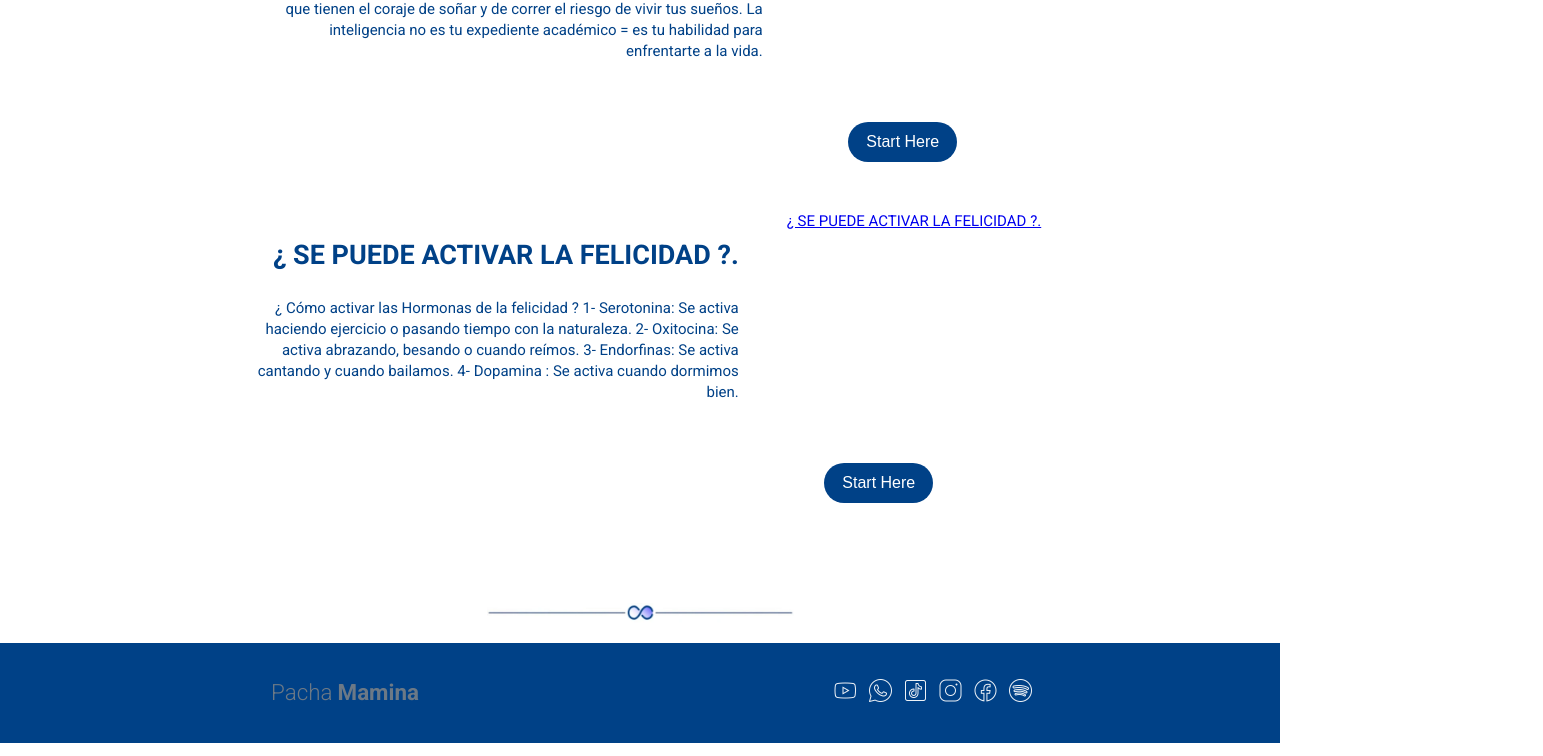
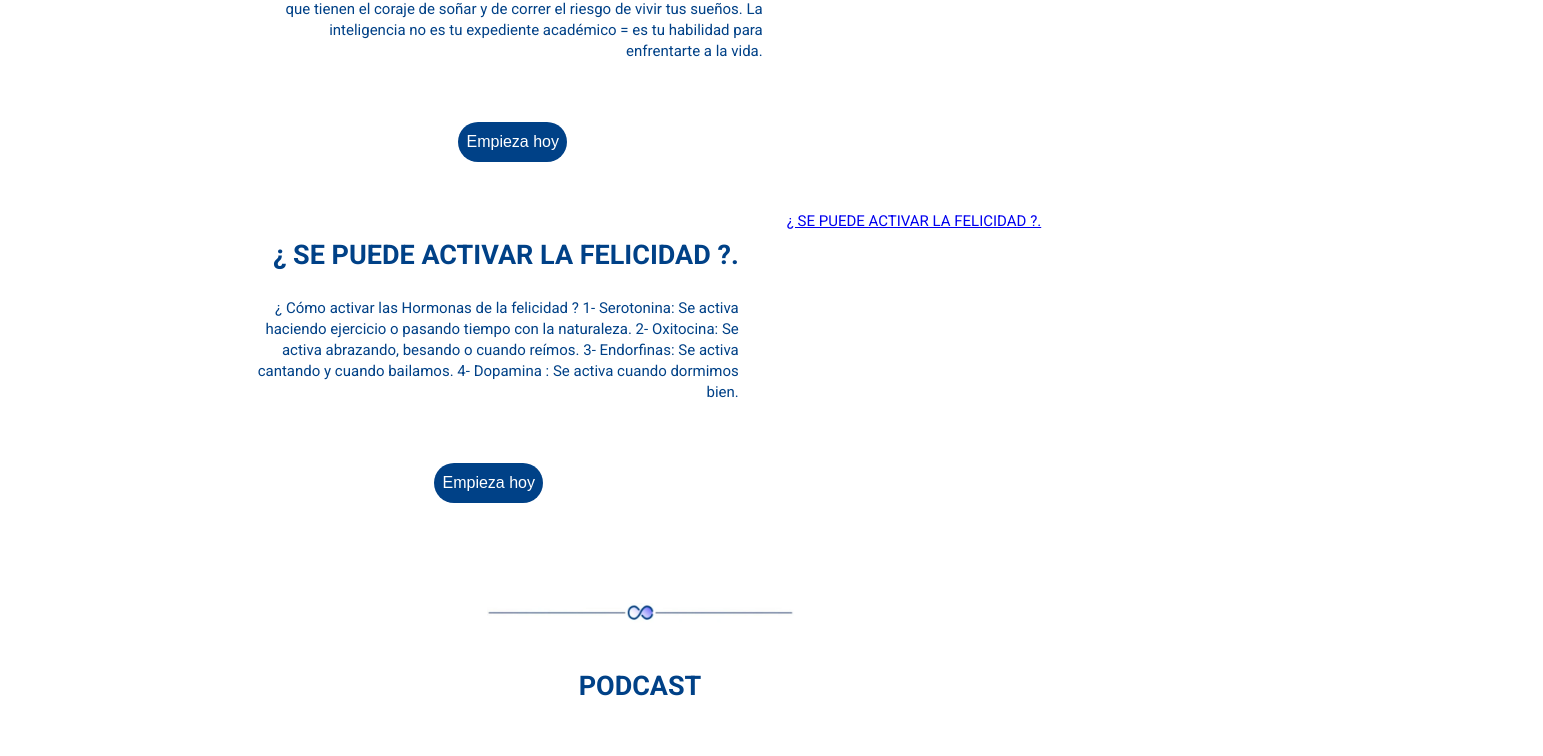
Before and after one commit to MatiasCeb/pachamamina, a React (Create React App) app: page / in a window 1280 px wide. Shown: the part 1740-2496 px from the top of the page, 1543 px wide, since content can reach past the window. Built offline with nearby package versions, Linux system fonts and the light colour scheme; grey boxes are pictures that could not be loaded; a web font is replaced by a local one.

Commit message:
Podcast section and Button href

```diff
--- a/src/App.js
+++ b/src/App.js
@@ -5,6 +5,7 @@ import YoutubeSection from './components/YoutubeSection';
 import BannerImg from './components/BannerImg';
 import BannerSep from './components/BannerSep';
 import SessionSection from './components/SessionSection';
+import PodcastSection from './components/PodcastSection';
 import WhatsappButton from './components/WhatsappButton';
 import Footer from './components/Footer';
 
@@ -19,6 +20,10 @@ function App() {
       <div className="banner-sep--container">
         <BannerSep />
       </div>
+      <PodcastSection />
+      <div className="banner-sep--container">
+        <BannerSep />
+      </div>
       <WhatsappButton />
       <Footer />
     </div>
--- a/src/components/Button.js
+++ b/src/components/Button.js
@@ -5,7 +5,7 @@ import "./styles/Button.css";
 const Button = () => {
     return (
         <div className="session-section--button-container">
-            <a href="/" rel="noopener noreferrer" target="_blank" className="button">Start Here</a>
+            <a href="https://wa.me/5493425105622" rel="noopener noreferrer" target="_blank" className="button">Empieza hoy</a>
         </div>
     )
 };
--- a/src/components/NavBar.js
+++ b/src/components/NavBar.js
@@ -28,7 +28,8 @@ class Navbar extends React.Component {
             <div className="NavBar-section">
                     <a href="#BannerSection" className="NavBar-item">Empieza hoy</a>
                     <a href="#SessionSection" className="NavBar-item">Agenda tu sesión</a>
-                    <a href="#YoutubeSection" className="NavBar-item">Youtube</a>
+                    <a href="#YoutubeSection" className="NavBar-item">Videos</a>
+                    <a href="#PodcastSection" className="NavBar-item">Podcast</a>
             </div>
         </div>
         )
--- /dev/null
+++ b/src/components/PodcastSection.js
@@ -0,0 +1,22 @@
+import React from "react";
+import { skills } from "./shared/skills";
+import SkillCard from "./SkillCard";
+// import "./styles/YoutubeSection.css";
+import "./styles/PodcastSection.css";
+
+
+const PodcastSection = () => {
+    return(
+        <div id="PodcastSection" className="podcast-section--container">
+            <h3 className="podcast-section--title--h3">Podcast</h3>
+            <iframe src="https://podcasters.spotify.com/pod/show/pachamamina/embed/episodes/3-REGLAS-FUNDAMENTALES-PARA-VIVIR-EN-PAZ-e2mmflc"
+            className="podcast-section--iframe" frameborder="0" scrolling="no"></iframe>
+            <iframe src="https://podcasters.spotify.com/pod/show/pachamamina/embed/episodes/TE-RETO-POR-24-HORAS----ACEPTAS-e2mmfkf/a-abf9860"
+            className="podcast-section--iframe" frameborder="0" scrolling="no"></iframe>
+            <iframe src="https://podcasters.spotify.com/pod/show/pachamamina/embed/episodes/CUNTAS-VECES-MORISTE-e2mmf2t/a-abf97j4"
+            className="podcast-section--iframe" frameborder="0" scrolling="no"></iframe>
+        </div>
+    )
+};
+
+export default PodcastSection;
--- /dev/null
+++ b/src/components/styles/PodcastSection.css
@@ -0,0 +1,33 @@
+.podcast-section--container{
+    position: relative;
+    display: flex;
+    flex-direction: column;
+    align-items: center;
+    width: 100vw;
+    /* min-width: 700px; */
+    height: 100%;
+    text-align: center;
+    background: rgb(255, 255, 255);
+    margin-bottom: 10px
+}
+.podcast-section--title--h3{
+    color: var(--blue-color);
+    font-family: 'Roboto', sans-serif;
+    font-size: 1.8em;
+    font-weight: 700;
+    text-transform: uppercase;
+}
+.podcast-section--iframe{
+    height: 200px;
+    width: 900px;
+}
+
+@media (max-width: 600px) {
+    .podcast-section--iframe{
+        height: 150px;
+        width: 80%;
+    }
+    #PodcastSection {
+        scroll-margin-top: 10px;
+    }
+}
--- a/src/components/styles/SkillCard.css
+++ b/src/components/styles/SkillCard.css
@@ -31,7 +31,6 @@
     line-height: 1.4em;
 }
 .youtube-item--description--button--container{
-    width: 100vw;
     display: flex;
     justify-content: center;
     margin-top: 60px;
```
Also changed, not shown: src/components/SkillCard.js (+0 -26 lines), src/components/YoutubeSection.js (+1 -14 lines).
